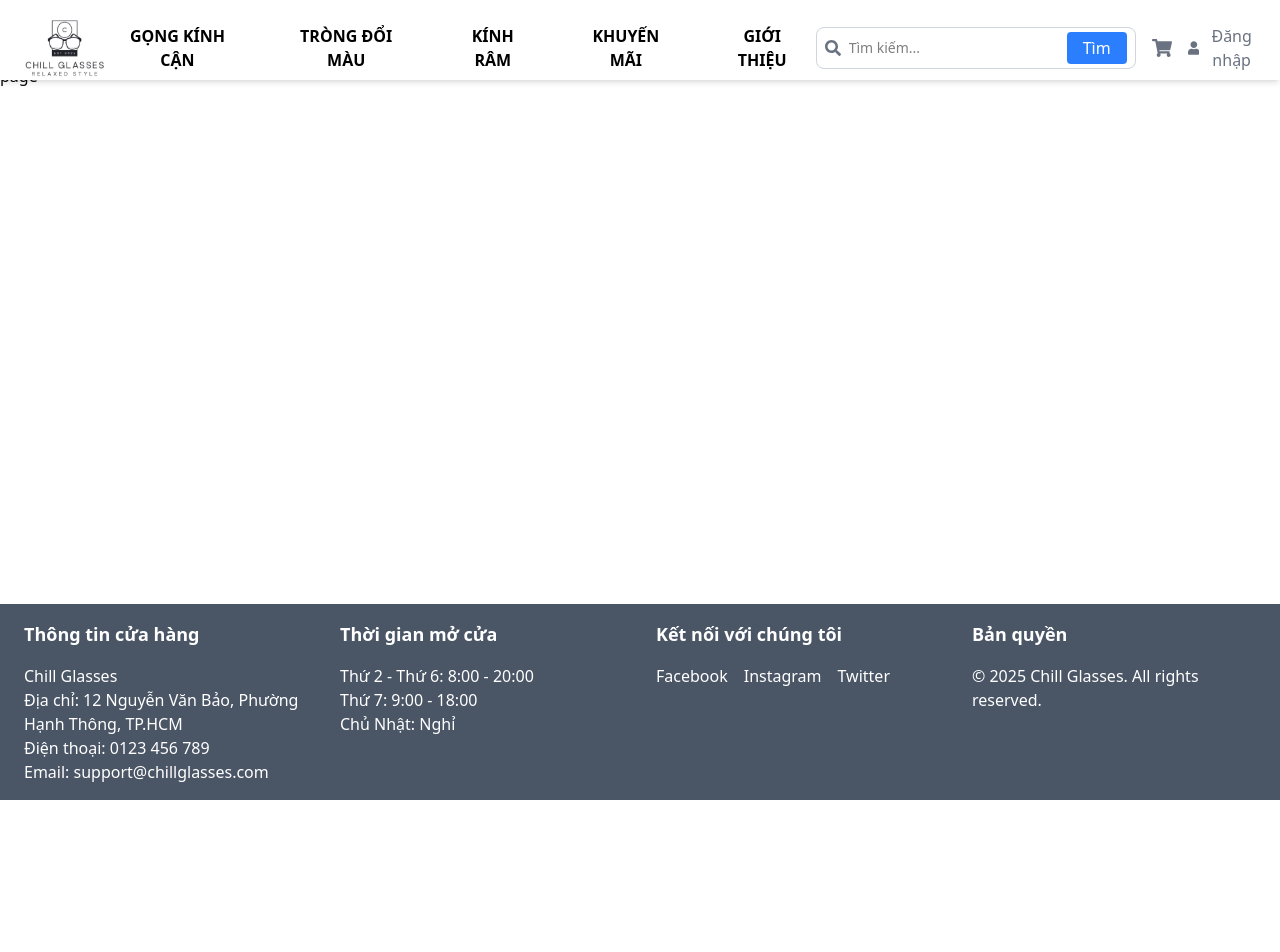
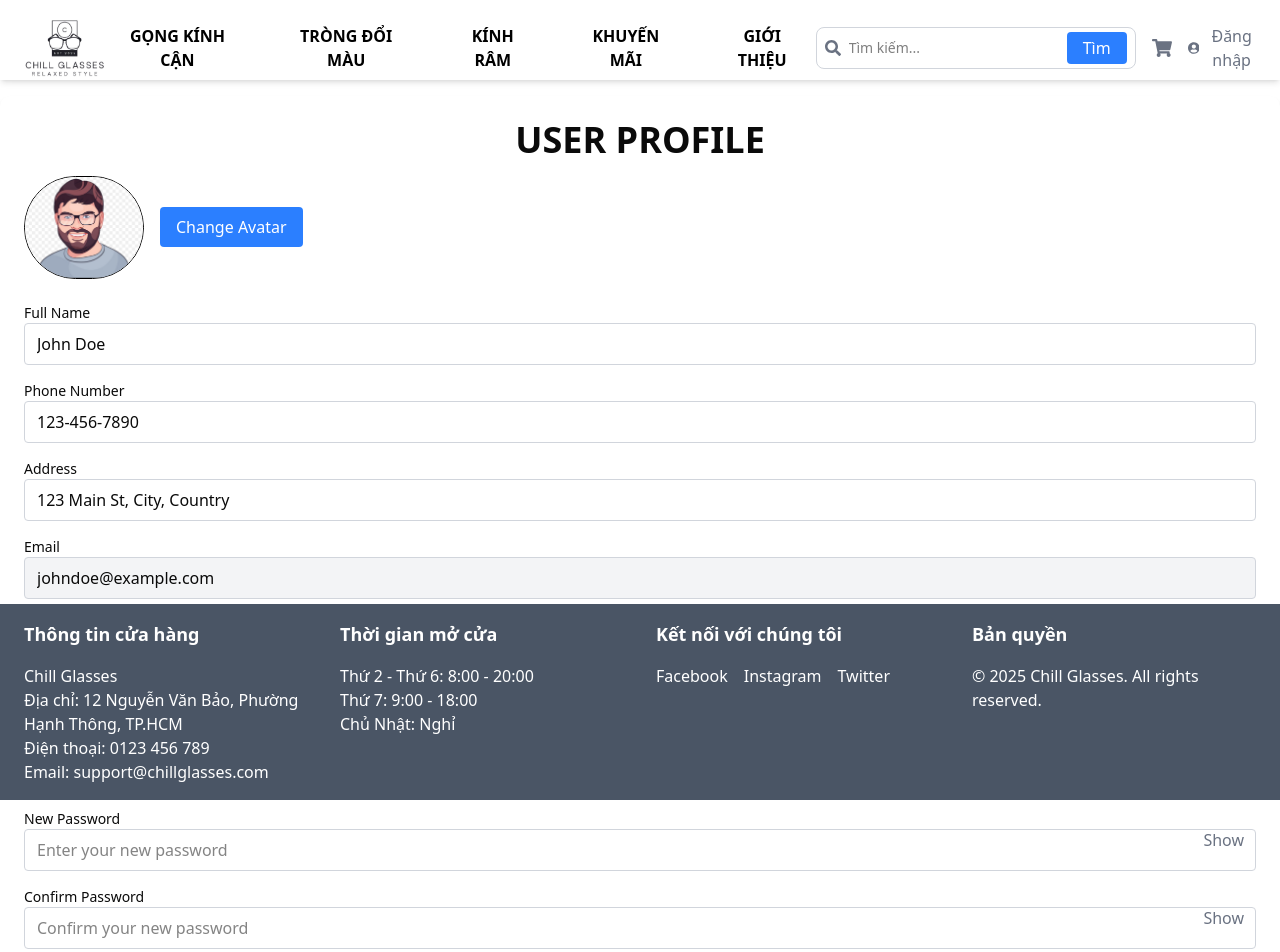
Before and after one commit to PhanQuocHuyIUH/ChillGlasses, a Next.js app: page /profile in a window 1280 px wide. Shown: the top 952 px of the page. Before the commit the page ends 928 px from the top, so only its background shows below. Built offline with nearby package versions, Linux system fonts and the light colour scheme.

Commit message:
feat: implement user profile ui

```diff
--- a/src/app/(auth)/login/page.tsx
+++ b/src/app/(auth)/login/page.tsx
@@ -7,6 +7,7 @@ import { Input } from "@/components/ui/input";
 import { Card, CardContent } from "@/components/ui/card";
 import { FcGoogle } from "react-icons/fc";
 import Link from "next/link";
+import Image from "next/image";
 
 export default function LoginPage() {
   const [step, setStep] = useState(1);
@@ -27,11 +28,12 @@ export default function LoginPage() {
     <div className="w-full h-screen flex items-center justify-center bg-amber-50 p-4">
       <div className="flex w-full max-w-4xl bg-white rounded-3xl overflow-hidden">
 
-        <div className="hidden md:flex w-1/2 bg-gray-100 items-center justify-center p-6">
-          <img
+          <Image
             src="/images/matkinh.jpg"
             alt="Login illustration"
             className="rounded-2xl w-full h-auto object-cover"
+            width={500}
+            height={500}
           />
         </div>
 
@@ -131,11 +133,12 @@ export default function LoginPage() {
                         type="text"
                         placeholder="Nhập mã OTP"
                         className="w-full"
-                      />
+                    />
+                    <Link href="/">
                       <Button className="w-full h-12 text-base font-medium bg-blue-600 text-white hover:bg-blue-700 cursor-pointer">
                         Xác minh
                       </Button>
-
+                    </Link>
                       <div className="text-center mt-2">
                         <button
                           className="text-sm text-blue-600 hover:underline font-medium cursor-pointer"
@@ -154,6 +157,5 @@ export default function LoginPage() {
           </Card>
         </motion.div>
       </div>
-    </div>
   );
 }
--- a/src/app/(customer)/profile/page.tsx
+++ b/src/app/(customer)/profile/page.tsx
@@ -1,5 +1,214 @@
-const page = () => {
-  return <div>page</div>;
+"use client";
+
+import { useState } from "react";
+import Image from "next/image";
+
+const UserProfile = () => {
+  const [fullName, setFullName] = useState("John Doe");
+  const [phoneNumber, setPhoneNumber] = useState("123-456-7890");
+  const [address, setAddress] = useState("123 Main St, City, Country");
+  const [email] = useState("johndoe@example.com"); // Read-only
+  const [currentPassword, setCurrentPassword] = useState("");
+  const [newPassword, setNewPassword] = useState("");
+  const [confirmPassword, setConfirmPassword] = useState("");
+  const [avatar, setAvatar] = useState("/images/avatar.png"); // Default avatar
+  const [passwordChanged, setPasswordChanged] = useState(false); // State for success message
+
+  // Separate states for toggling visibility of each password field
+  const [showCurrentPassword, setShowCurrentPassword] = useState(false);
+  const [showNewPassword, setShowNewPassword] = useState(false);
+  const [showConfirmPassword, setShowConfirmPassword] = useState(false);
+
+  const handleSaveProfile = () => {
+    console.log("Profile saved:", { fullName, phoneNumber, address });
+  };
+
+  const handleChangePassword = () => {
+    if (!currentPassword || !newPassword || !confirmPassword) {
+      alert("Please fill in all password fields!");
+      return;
+    }
+
+    if (newPassword !== confirmPassword) {
+      alert("New password and confirm password do not match!");
+      return;
+    }
+    console.log("Password changed:", { currentPassword, newPassword });
+    setPasswordChanged(true); // Set success message
+    setTimeout(() => setPasswordChanged(false), 3000); // Hide message after 3 seconds
+  };
+
+  const handleAvatarChange = (event: React.ChangeEvent<HTMLInputElement>) => {
+    const file = event.target.files?.[0];
+    if (file) {
+      const imageUrl = URL.createObjectURL(file); // Create a temporary URL for the uploaded image
+      setAvatar(imageUrl);
+    }
+  };
+
+  return (
+    <div className="container mx-auto bg-white shadow-md rounded-lg p-6 mt-8 mb-30">
+      <h1 className="text-4xl font-bold mb-4 self-center text-center">USER PROFILE</h1>
+
+      {/* Avatar */}
+      <div className="flex items-center mb-6">
+        <Image
+          src={avatar}
+          alt="User Avatar"
+          width={120}
+          height={120}
+          className="rounded-full object-cover mr-4 border border-black"
+        />
+        <label className="px-4 py-2 bg-blue-500 text-white rounded hover:bg-blue-600 cursor-pointer">
+          Change Avatar
+          <input
+            type="file"
+            accept="image/*"
+            className="hidden"
+            onChange={handleAvatarChange}
+          />
+        </label>
+      </div>
+
+      {/* Profile Form */}
+      <form
+        onSubmit={(e) => {
+          e.preventDefault();
+          handleSaveProfile();
+        }}
+        className="space-y-4"
+      >
+        <div>
+          <label className="block text-sm font-medium">Full Name</label>
+          <input
+            type="text"
+            value={fullName}
+            onChange={(e) => setFullName(e.target.value)}
+            className="w-full border border-gray-300 rounded px-3 py-2"
+            title="Full Name"
+            placeholder="Enter your full name"
+          />
+        </div>
+        <div>
+          <label className="block text-sm font-medium">Phone Number</label>
+          <input
+            type="text"
+            value={phoneNumber}
+            onChange={(e) => setPhoneNumber(e.target.value)}
+            className="w-full border border-gray-300 rounded px-3 py-2"
+            title="Phone Number"
+            placeholder="Enter your phone number"
+          />
+        </div>
+        <div>
+          <label className="block text-sm font-medium">Address</label>
+          <input
+            type="text"
+            value={address}
+            onChange={(e) => setAddress(e.target.value)}
+            className="w-full border border-gray-300 rounded px-3 py-2"
+            title="Address"
+            placeholder="Enter your address"
+          />
+        </div>
+        <div>
+          <label className="block text-sm font-medium">Email</label>
+          <input
+            type="email"
+            value={email}
+            readOnly
+            title="Email"
+            className="w-full border border-gray-300 rounded px-3 py-2 bg-gray-100 cursor-not-allowed"
+          />
+        </div>
+        <button
+          type="submit"
+          className="px-4 py-2 bg-green-500 text-white rounded hover:bg-green-600"
+        >
+          Save Profile
+        </button>
+      </form>
+
+      {/* Change Password */}
+      <div className="mt-8">
+        <h2 className="text-xl font-bold mb-4">Change Password</h2>
+        <form
+          onSubmit={(e) => {
+            e.preventDefault();
+            handleChangePassword();
+          }}
+          className="space-y-4"
+        >
+          <div className="relative">
+            <label className="block text-sm font-medium">Current Password</label>
+            <input
+              type={showCurrentPassword ? "text" : "password"}
+              value={currentPassword}
+              onChange={(e) => setCurrentPassword(e.target.value)}
+              className="w-full border border-gray-300 rounded px-3 py-2"
+              title="Current Password"
+              placeholder="Enter your current password"
+            />
+            <button
+              type="button"
+              onClick={() => setShowCurrentPassword(!showCurrentPassword)}
+              className="absolute right-3 top-1/2 transform -translate-y-1/2 text-gray-500"
+            >
+              {showCurrentPassword ? "Hide" : "Show"}
+            </button>
+          </div>
+          <div className="relative">
+            <label className="block text-sm font-medium">New Password</label>
+            <input
+              type={showNewPassword ? "text" : "password"}
+              value={newPassword}
+              onChange={(e) => setNewPassword(e.target.value)}
+              className="w-full border border-gray-300 rounded px-3 py-2"
+              title="New Password"
+              placeholder="Enter your new password"
+            />
+            <button
+              type="button"
+              onClick={() => setShowNewPassword(!showNewPassword)}
+              className="absolute right-3 top-1/2 transform -translate-y-1/2 text-gray-500"
+            >
+              {showNewPassword ? "Hide" : "Show"}
+            </button>
+          </div>
+          <div className="relative">
+            <label className="block text-sm font-medium">Confirm Password</label>
+            <input
+              type={showConfirmPassword ? "text" : "password"}
+              value={confirmPassword}
+              onChange={(e) => setConfirmPassword(e.target.value)}
+              className="w-full border border-gray-300 rounded px-3 py-2"
+              title="Confirm Password"
+              placeholder="Confirm your new password"
+            />
+            <button
+              type="button"
+              onClick={() => setShowConfirmPassword(!showConfirmPassword)}
+              className="absolute right-3 top-1/2 transform -translate-y-1/2 text-gray-500"
+            >
+              {showConfirmPassword ? "Hide" : "Show"}
+            </button>
+          </div>
+          <button
+            type="submit"
+            className="px-4 py-2 bg-yellow-500 text-white rounded hover:bg-yellow-600"
+          >
+            Change Password
+          </button>
+        </form>
+        {/* Success Message */}
+        {passwordChanged && (
+          <div className="mt-4 text-green-500 font-medium">
+            Password changed successfully!
+          </div>
+        )}
+      </div>
+    </div>
+  );
 };
 
-export default page;
+export default UserProfile;
--- a/src/components/layout/Header.tsx
+++ b/src/components/layout/Header.tsx
@@ -1,7 +1,7 @@
 "use client";
 
 import { useState } from "react";
-import { FaSearch, FaShoppingCart, FaUser } from "react-icons/fa";
+import { FaSearch, FaShoppingCart, FaUserCircle } from "react-icons/fa";
 import Image from "next/image";
 import Link from "next/link";
 import logo from "../../../public/images/logo_chill_glasses.jpg";
@@ -17,6 +17,7 @@ const Header = () => {
   const [sort, setSort] = useState("");
   const [searchTerm, setSearchTerm] = useState("");
   const [showFilters, setShowFilters] = useState(false);
+  const [isLoggedIn, setIsLoggedIn] = useState(false); // Track login state
 
   const handleFilterChange = (key: string, value: string) => {
     setFilters((prev) => ({
@@ -90,7 +91,7 @@ const Header = () => {
           </ul>
         </nav>
 
-        {/* Search bar, cart, and login icons */}
+        {/* Search bar, cart, and login/user icons */}
         <div className="flex items-center space-x-4">
           {/* Search bar */}
           <div className="flex items-center border border-gray-300 rounded-md px-2 py-1">
@@ -113,11 +114,23 @@ const Header = () => {
           <button className="text-gray-500 hover:text-black">
             <FaShoppingCart size={20} />
           </button>
-          {/* Login icon */}
-          <button className="text-gray-500 hover:text-black flex items-center">
-            <FaUser size={20} className="mr-2" />
-            <span className="hidden md:inline">Đăng nhập</span>
-          </button>
+          {/* Login/User icon */}
+          {isLoggedIn ? (
+            <button className="text-gray-500 hover:text-black flex items-center">
+              <FaUserCircle size={24} className="mr-2" />
+              <span className="hidden md:inline">Tài khoản</span>
+            </button>
+          ) : (
+            <Link href="/login">
+              <button
+                className="text-gray-500 hover:text-black flex items-center"
+                onClick={() => setIsLoggedIn(true)} // Simulate login
+              >
+                <FaUserCircle size={20} className="mr-2" />
+                <span className="hidden md:inline">Đăng nhập</span>
+              </button>
+            </Link>
+          )}
         </div>
       </div>
 
```
Also changed, not shown: public/images/avatar.png (added).
